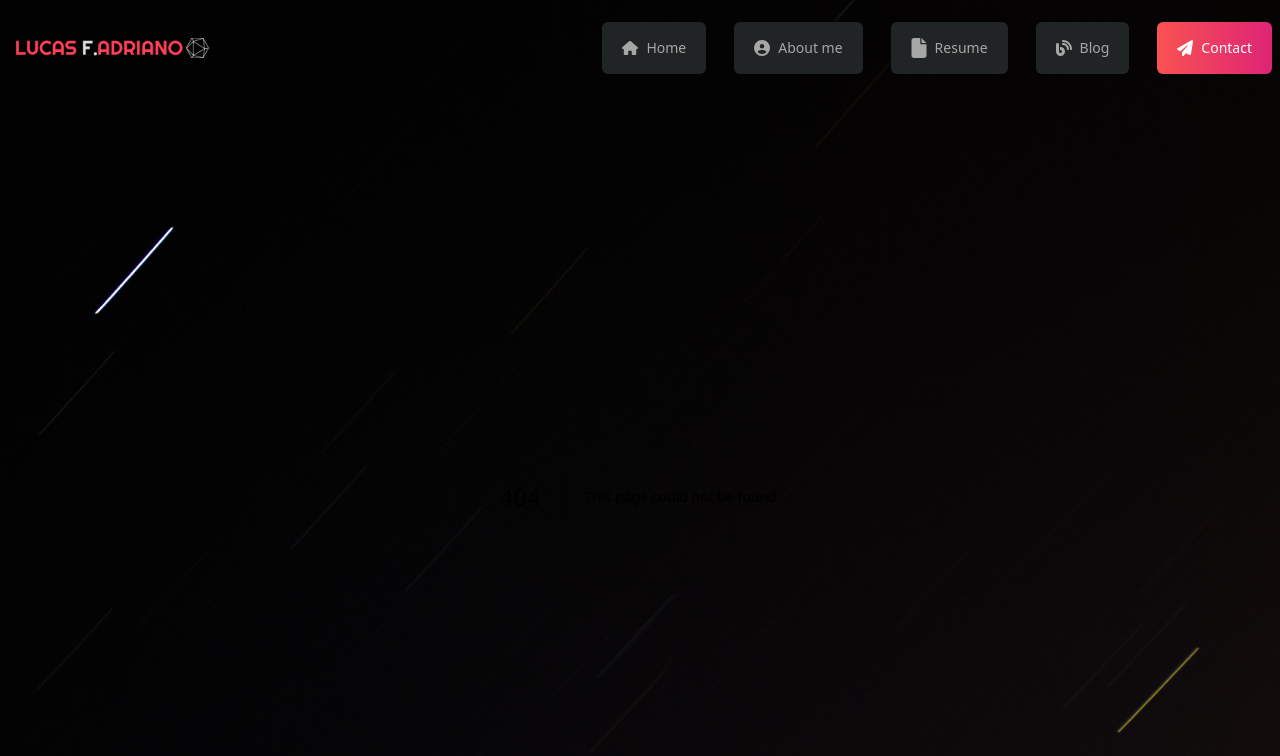
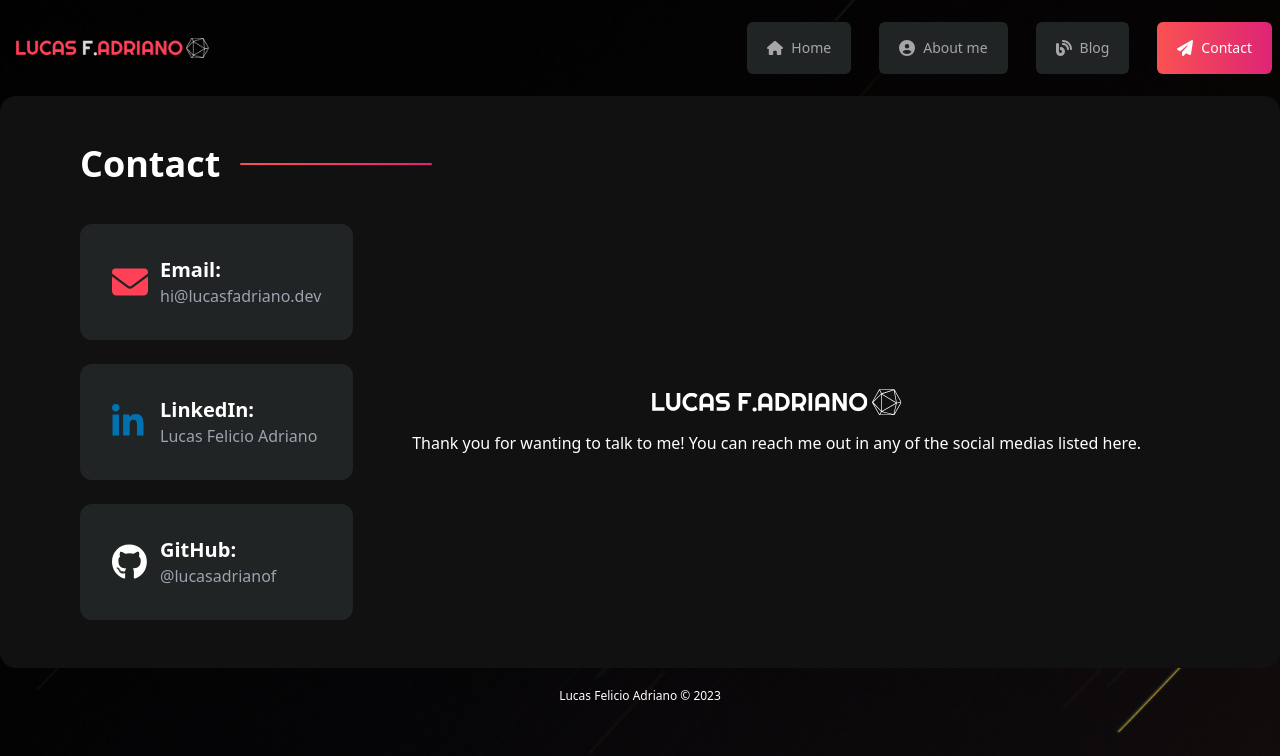
Before and after one commit to lucasadrianof/personal-blog-nextjs, a Next.js app: page /contact in a window 1280 px wide. Before the commit this address had no page. Shown: the top 756 px of the page. Built offline with nearby package versions, Linux system fonts and the light colour scheme.

Commit message:
Contact page (#16)
* chore: about tweaks

* chore: remove resume link

* feat: basic contact page

* feat: tweaks on contact page

* chore: small tweaks on links

* refactor: move social types to its own file

```diff
--- a/src/app/about/page.tsx
+++ b/src/app/about/page.tsx
@@ -5,7 +5,7 @@ export default function About() {
   return (
     <div className="lg:container lg:rounded-2xl bg-[#111111] px-4 sm:px-5 md:px-10 lg:px-20">
       <div>
-        <div className="py-12 xs:pt-0 xs:pb-12">
+        <div className="sm:py-12 xs:pt-0 xs:pb-12">
           <h2 className="after-effect after:left-52 mt-12 xs:mt-6 lg:mt-0">
             About me
           </h2>
--- /dev/null
+++ b/src/app/components/ContactBadges/ContactBadges.tsx
@@ -0,0 +1,25 @@
+import { FontAwesomeIcon } from '@fortawesome/react-fontawesome'
+import contactTypes from './data'
+
+export default function ContactBadges() {
+  return (
+    <>
+      {contactTypes.map(({ href, icon, iconColor, text, title }, index) => (
+        <div className="flex gap-2 p-8 rounded-xl bg-[#212425]" key={index}>
+          <span className="w-8 mt-2">
+            <FontAwesomeIcon className={`${iconColor} text-4xl`} icon={icon} />
+          </span>
+          <div className="space-y-2 pl-2 text-gray-400">
+            <p className="text-xl font-semibold text-white">{title}:</p>
+            <a
+              className="hover:text-[#FA5252] duration-300 transition"
+              href={href}
+            >
+              {text}
+            </a>
+          </div>
+        </div>
+      ))}
+    </>
+  )
+}
--- /dev/null
+++ b/src/app/components/ContactBadges/data.ts
@@ -0,0 +1,37 @@
+import { IconProp } from '@fortawesome/fontawesome-svg-core'
+import { faGithub, faLinkedinIn } from '@fortawesome/free-brands-svg-icons'
+import { faEnvelope } from '@fortawesome/free-solid-svg-icons'
+
+export interface ContactType {
+  href: string
+  icon: IconProp
+  iconColor: string
+  text: string
+  title: string
+}
+
+const contactTypes: ContactType[] = [
+  {
+    href: 'mailto:hi@lucasfadriano.dev',
+    icon: faEnvelope,
+    iconColor: 'text-[#ff4057]',
+    text: 'hi@lucasfadriano.dev',
+    title: 'Email',
+  },
+  {
+    href: 'https://www.linkedin.com/in/lucas-felicio-adriano/',
+    icon: faLinkedinIn,
+    iconColor: 'text-[#0072b1]',
+    text: 'Lucas Felicio Adriano',
+    title: 'LinkedIn',
+  },
+  {
+    href: 'https://github.com/lucasadrianof/',
+    icon: faGithub,
+    iconColor: 'text-white',
+    text: '@lucasadrianof',
+    title: 'GitHub',
+  },
+]
+
+export default contactTypes
--- a/src/app/components/Header/data.ts
+++ b/src/app/components/Header/data.ts
@@ -2,7 +2,6 @@ import { IconProp } from '@fortawesome/fontawesome-svg-core'
 import {
   faBlog,
   faCircleUser,
-  faFile,
   faHouse,
   faPaperPlane,
 } from '@fortawesome/free-solid-svg-icons'
@@ -25,11 +24,6 @@ const menuData: MenuItem[] = [
     text: 'About me',
   },
   {
-    icon: faFile,
-    href: '/resume',
-    text: 'Resume',
-  },
-  {
     icon: faBlog,
     href: '/blog',
     text: 'Blog',
--- a/src/app/components/PersonalInfo/data.tsx
+++ b/src/app/components/PersonalInfo/data.tsx
@@ -16,15 +16,15 @@ type PersonalInfo = {
 const personalInfo: PersonalInfo[] = [
   {
     icon: faEnvelopeOpenText,
-    iconClass: 'text-orange-500',
+    iconClass: 'text-[#ff4057]',
     name: 'Email',
     meta: (
       <>
         <a
           className="hover:text-[#FA5252] duration-300 transition"
-          href="mailto:lucas.f.adriano@hotmail.com"
+          href="mailto:hi@lucasfadriano.dev"
         >
-          lucas.f.adriano@hotmail.com
+          hi@lucasfadriano.dev
         </a>
       </>
     ),
--- a/src/app/components/Skills/data.ts
+++ b/src/app/components/Skills/data.ts
@@ -25,15 +25,14 @@ const skills: Skill[] = [
   {
     icon: faCloud,
     iconColor: 'text-yellow-500',
-    description:
-      'AWS, GitHub Actions, Docker, Serverless, CI/CD, Terraform, Microservices',
+    description: 'AWS, GitHub Actions, Docker, Serverless, CI/CD, Terraform',
     title: 'DevOps',
   },
   {
     icon: faSitemap,
     iconColor: 'text-blue-500',
     description:
-      'System Design, Software Architecture, Design Patterns, Scaling, Caching',
+      'System Design, Software Architecture, Design Patterns, Microservices, Scaling, Caching',
     title: 'System Design',
   },
   {
--- a/src/app/components/Social/Social.tsx
+++ b/src/app/components/Social/Social.tsx
@@ -1,41 +1,7 @@
 import cn from 'classnames'
-import { IconProp } from '@fortawesome/fontawesome-svg-core'
-import {
-  faGithub,
-  faInstagram,
-  faLinkedinIn,
-  faTwitch,
-} from '@fortawesome/free-brands-svg-icons'
 import { FontAwesomeIcon } from '@fortawesome/react-fontawesome'
 
-type SocialMediaType = {
-  href: string
-  icon: IconProp
-  iconClass?: string
-}
-
-const socialMedias: SocialMediaType[] = [
-  {
-    href: 'https://www.linkedin.com/in/lucas-felicio-adriano/',
-    icon: faLinkedinIn,
-    iconClass: 'text-[#0072b1]',
-  },
-  {
-    href: 'https://www.instagram.com/lucas.adrianoo/',
-    icon: faInstagram,
-    iconClass: 'text-[#DD2A7B]',
-  },
-  {
-    href: 'https://github.com/lucasadrianof/',
-    icon: faGithub,
-    iconClass: 'text-white',
-  },
-  {
-    href: 'https://twitch.tv/the_branko',
-    icon: faTwitch,
-    iconClass: 'text-[#6441A4]',
-  },
-]
+import socialMedias from './data'
 
 export default function Social() {
   return (
@@ -44,7 +10,7 @@ export default function Social() {
         <a key={key} href={href} target="_blank" rel="noreferrer">
           <span
             className={cn(
-              'w-10 h-10 rounded-lg hover:bg-gradient-to-r from-[#FA5252] to-[#DD2476]  flex justify-center items-center  hover:text-white transition-colors duration-300  ease-in-out  bg-[#212425]',
+              'w-10 h-10 rounded-lg hover:bg-gradient-to-r from-[#FA5252] to-[#DD2476] flex justify-center items-center  hover:text-white transition-colors duration-300  ease-in-out  bg-[#212425]',
               iconClass
             )}
           >
--- /dev/null
+++ b/src/app/components/Social/data.ts
@@ -0,0 +1,38 @@
+import { IconProp } from '@fortawesome/fontawesome-svg-core'
+import {
+  faGithub,
+  faInstagram,
+  faLinkedinIn,
+  faTwitch,
+} from '@fortawesome/free-brands-svg-icons'
+
+type SocialMediaType = {
+  href: string
+  icon: IconProp
+  iconClass?: string
+}
+
+const socialMedias: SocialMediaType[] = [
+  {
+    href: 'https://www.linkedin.com/in/lucas-felicio-adriano/',
+    icon: faLinkedinIn,
+    iconClass: 'text-[#0072b1]',
+  },
+  {
+    href: 'https://www.instagram.com/lucas.adrianoo/',
+    icon: faInstagram,
+    iconClass: 'text-[#DD2A7B]',
+  },
+  {
+    href: 'https://github.com/lucasadrianof/',
+    icon: faGithub,
+    iconClass: 'text-white',
+  },
+  {
+    href: 'https://twitch.tv/the_branko',
+    icon: faTwitch,
+    iconClass: 'text-[#6441A4]',
+  },
+]
+
+export default socialMedias
--- /dev/null
+++ b/src/app/contact/page.tsx
@@ -0,0 +1,33 @@
+import Image from 'next/image'
+import ContactBadges from '../components/ContactBadges/ContactBadges'
+
+export default function About() {
+  return (
+    <div className="lg:container lg:rounded-2xl bg-[#111111] px-4 sm:px-5 md:px-10 lg:px-20">
+      <div>
+        <div className="sm:py-12 xs:pt-0 xs:pb-12">
+          <h2 className="after-effect after:left-40 mt-12 mb-10 xs:mt-6 lg:mt-0">
+            Contact
+          </h2>
+          <div className="flex flex-col-reverse lg:flex-row">
+            <div className="flex flex-col space-y-6">
+              <ContactBadges />
+            </div>
+            <div className="flex flex-col grow items-center justify-center">
+              <Image
+                alt="logo-transparent"
+                src="/logo-transparent.svg"
+                height={250}
+                width={250}
+              />
+              <h2 className="mt-4 px-4 self-center text-center text-white">
+                Thank you for wanting to talk to me! You can reach me out in any
+                of the social medias listed here.
+              </h2>
+            </div>
+          </div>
+        </div>
+      </div>
+    </div>
+  )
+}
```
Also changed, not shown: public/logo-transparent.svg (added).
